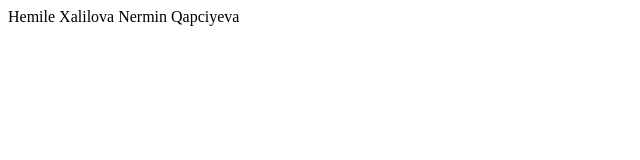
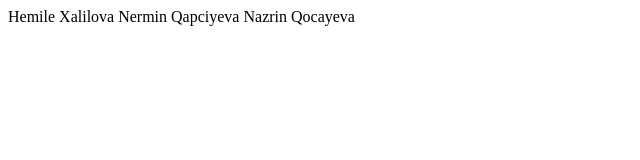
Before and after one commit to hamidashkh/Alqoritmika, a plain HTML site: page index.html in a window 1280 px wide. Shown: the whole page, without its empty margins (0-640 px from the left). Drawn offline with Linux system fonts and the light colour scheme.

Commit message:
Update index.html

```diff
--- a/index.html
+++ b/index.html
@@ -3,5 +3,6 @@
 <body>
 Hemile Xalilova
   Nermin Qapciyeva
+  Nazrin Qocayeva
 </body>
 </html>
```
